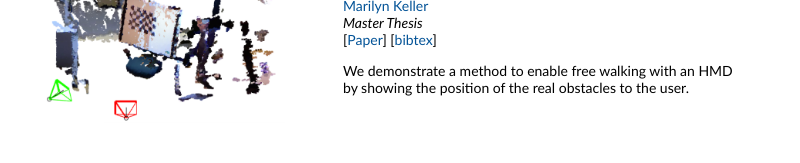
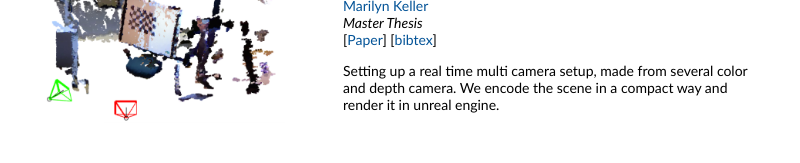
Before and after one commit to MarilynKeller/MarilynKeller.github.io, a plain HTML site: page index.html in a window 1280 px wide. Shown: the part 2143-2306 px from the top of the page, without its empty margins (271-1071 px from the left). Drawn offline with nearby package versions, Linux system fonts and the light colour scheme; files whose address does not match are found by name.

Commit message:
Update description

```diff
--- a/index.html
+++ b/index.html
@@ -374,7 +374,7 @@
                         school = {Karlsruhe Institute of Technology (KIT)}},
                     </div>
                   </div>
-                  <p>We demonstrate a method to enable free walking with an HMD by showing the position of the real obstacles to the user.</p>
+                  <p>Setting up a real time multi camera setup, made from several color and depth camera. We encode the scene in a compact way and render it in unreal engine.</p>
                 </td>
               </tr>
 
```
